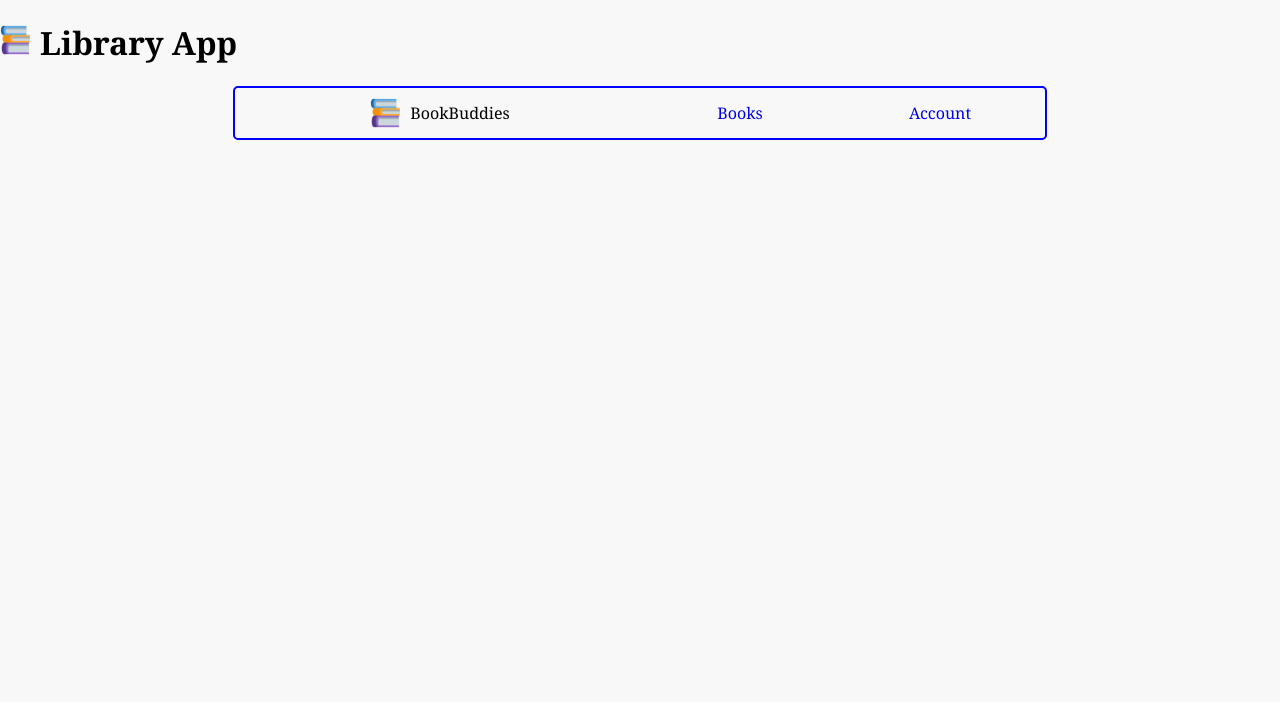
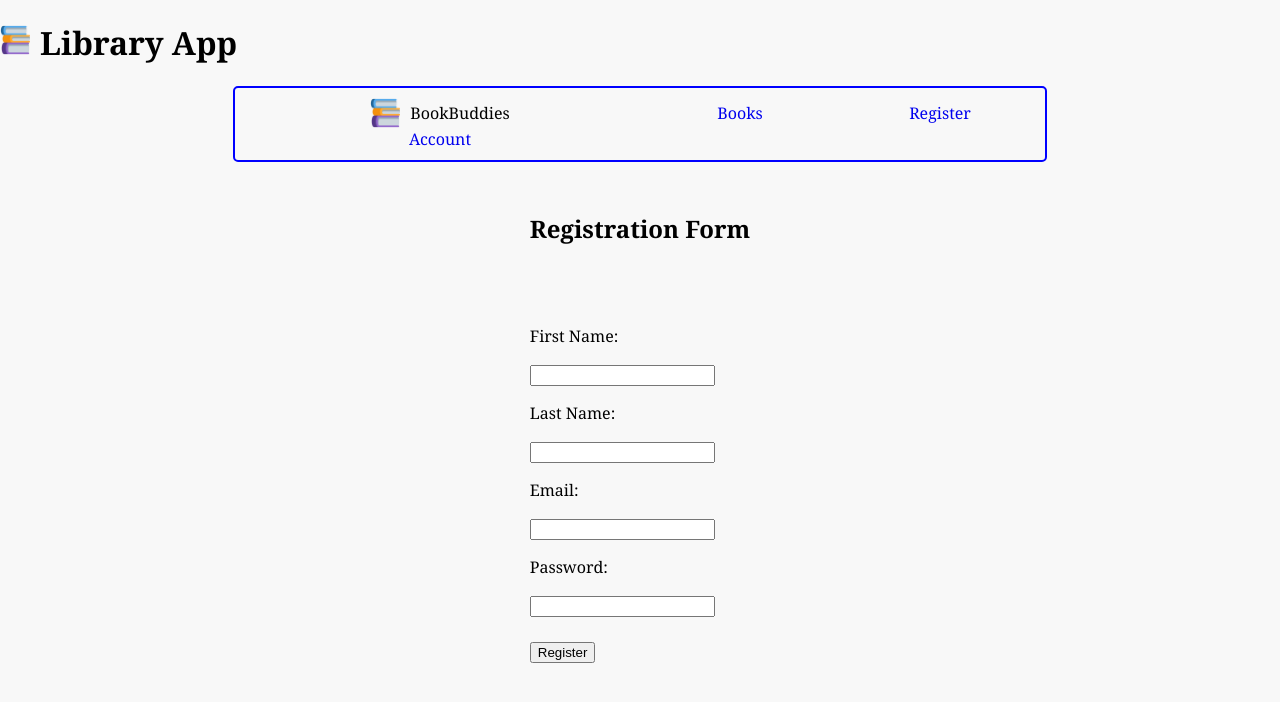
Before and after one commit to jshirey55/block30_BookBuddies, a React (Vite) app: page /register in a window 1280 px wide. Shown: the top 702 px of the page. Built offline with nearby package versions, Linux system fonts and the light colour scheme; the HTML template or start-up script is replaced by a standard one.

Commit message:
Initial commit for Registration page

```diff
--- a/src/App.jsx
+++ b/src/App.jsx
@@ -23,7 +23,7 @@ function App() {
         <Route index element={<Navigate to="/books" replace />} />
         <Route path="/books" element={<Books />} />
         <Route path="/books/:id" element={<SingleBook />} />
-        {/* <Route path="/register" element={<Register />} /> */}
+        <Route path="/register" element={<Register />} />
         {/* <Route path="/login" element={<Login />} /> */}
         <Route path="/account" element={<Account />} />
       </Routes>
--- a/src/components/Navigation.jsx
+++ b/src/components/Navigation.jsx
@@ -13,6 +13,9 @@ function Navigation() {
       <Link className="links" to="/books">
         Books
       </Link>
+      <Link className="links" to="/register">
+        Register
+      </Link>
       <Link className="links" to="/account">
         Account
       </Link>
--- /dev/null
+++ b/src/components/Register.jsx
@@ -0,0 +1,87 @@
+import { useState } from 'react'
+import '../styles/navigation.css'
+
+
+function Register() {
+
+    const [firstName, setFirstName] = useState('')
+    const [lastName, setLastName] = useState('')
+    const [email, setEmail] = useState('')
+    const [password, setPassword] = useState('')
+    const [error, setError] = useState('')
+
+    async function handleSubmit(event) {
+        event.preventDefault()
+
+        try {
+            const response = await fetch('https://fsa-book-buddy-b6e748d1380d.herokuapp.com/api/users/register',
+                {
+                    method: 'POST',
+                    headers: {
+                        'Content-Type': 'application/json'
+                    },
+                    body: JSON.stringify({
+                        firstname: firstName,
+                        lastname: lastName,
+                        email: email,
+                        password: password
+                    })
+                }
+            )
+            const result = await response.json()
+            console.log(result)
+
+        } catch (error) {
+            setError(error.message)
+        }
+    }
+
+    return (
+        <div className='regisForm'>
+            <h2>Registration Form</h2>
+            <br />
+                {/* {console.result} */}
+
+            <br />
+            <form onSubmit={handleSubmit}>
+                <label>
+                    <p>First Name: </p>
+                    <input
+                        type='text'
+                        value={firstName}
+                        onChange={(event) => setFirstName(event.target.value)}
+                    />
+                </label>
+                <label>
+                    <p>Last Name: </p>
+                    <input
+                        type='text'
+                        value={lastName}
+                        onChange={(event) => setLastName(event.target.value)}
+                    />
+                </label>
+                <label>
+                    <p>Email: </p>
+                    <input
+                        type='email'
+                        value={email}
+                        onChange={(event) => setEmail(event.target.value)}
+                    />
+                </label>
+                <label>
+                    <p>Password: </p>
+                    <input
+                        type='password'
+                        value={password}
+                        onChange={(event) => setPassword(event.target.value)}
+                    />
+                </label>
+                <br />
+                <button type='submit' className='regisBtn'>Register</button>
+            </form>
+        </div>
+    )
+}
+
+
+export default Register
--- a/src/styles/navigation.css
+++ b/src/styles/navigation.css
@@ -20,3 +20,13 @@
   justify-content: center;
   text-decoration: none;
 }
+
+.regisForm {
+  display: grid;
+  align-items: center;
+  justify-content: center;
+}
+
+.regisBtn {
+  margin-top: 25px;
+}
```
